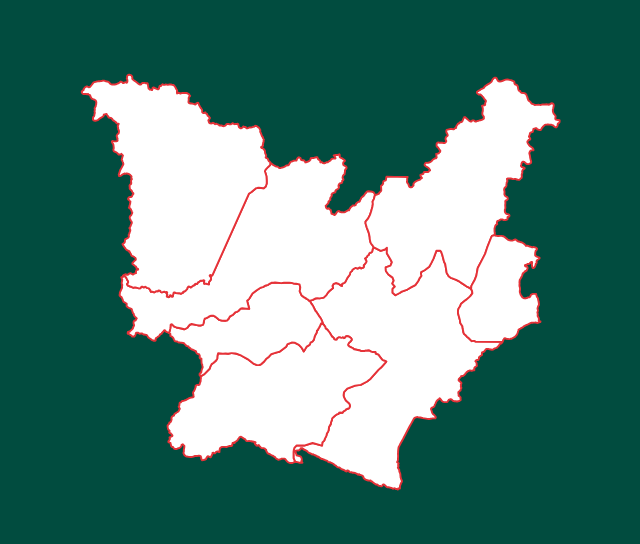
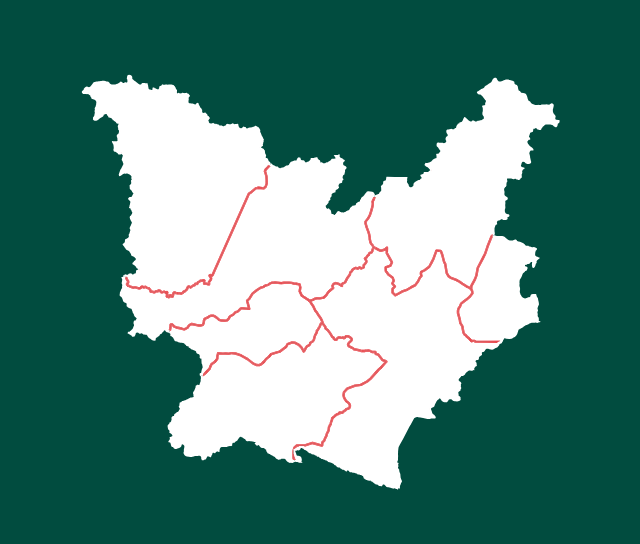
Before and after one commit to menegheljv/bolsa-extensao-centro-de-linguas, a plain HTML site: page index.html in a window 1280 px wide. Shown: the part 150-694 px from the top of the page, 632-1272 px from the left. Drawn offline with nearby package versions, Linux system fonts and the light colour scheme.

Commit message:
Divisas vermelhas só dentro do mapa da abertura (#24)
Co-authored-by: Claude Sonnet 5.5 <noreply@anthropic.com>

```diff
--- a/index.html
+++ b/index.html
@@ -452,9 +452,15 @@ const NS='http://www.w3.org/2000/svg';
 const el=(t,a,p)=>{const e=document.createElementNS(NS,t);for(const k in a)e.setAttribute(k,a[k]);if(p)p.appendChild(e);return e};
 const G=BOUNDARY.features.map(f=>({cod:f.properties.cod,...geom(f)}));
 
-/* mapa de abertura */
+/* mapa de abertura: mapa branco, divisas vermelhas só por dentro */
 (()=>{const s=document.getElementById('heromap');s.setAttribute('viewBox',`-10 -10 ${W+20} ${H+20}`);
-  G.forEach(g=>el('path',{d:g.d,fill:'#fff',stroke:'#e53238','stroke-width':4,'stroke-linejoin':'round'},s));
+  const defs=el('defs',{},s);
+  const f=el('filter',{id:'er',x:'-5%',y:'-5%',width:'110%',height:'110%'},defs);el('feMorphology',{operator:'erode',radius:4},f);
+  const m=el('mask',{id:'hm',maskUnits:'userSpaceOnUse',x:-10,y:-10,width:W+20,height:H+20},defs);
+  const mg=el('g',{filter:'url(#er)'},m);
+  G.forEach(g=>{el('path',{d:g.d,fill:'#fff'},s);el('path',{d:g.d,fill:'#fff'},mg)});
+  const rg=el('g',{mask:'url(#hm)'},s);
+  G.forEach(g=>el('path',{d:g.d,fill:'none',stroke:'#e53238','stroke-width':5,'stroke-linejoin':'round'},rg));
 })();
 
 /* mapa interativo */
```
